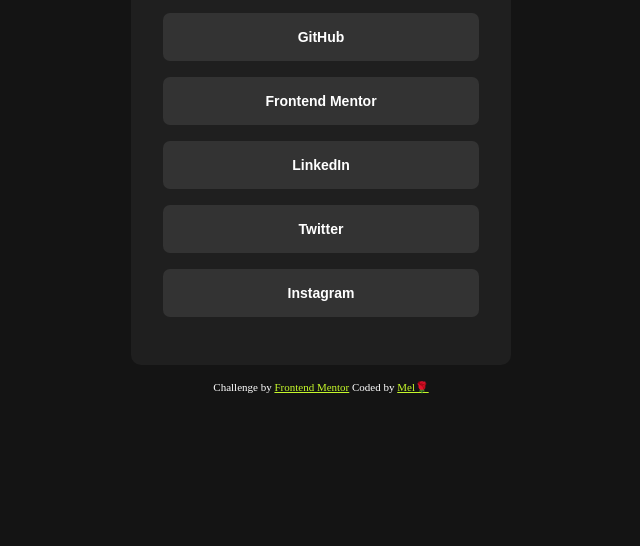
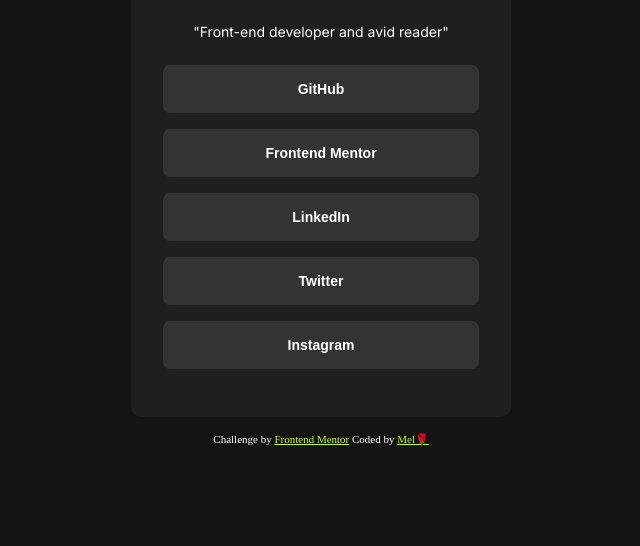
Before and after one commit to devmelody/Social-links-profile, a plain HTML site: page index.html in a window 1280 px wide. Shown: the part 350-896 px from the top of the page, without its empty margins (319-959 px from the left). Before the commit the page ends 800 px from the top, so only its background shows below. Drawn offline with Linux system fonts and the light colour scheme.

Commit message:
second commit

```diff
--- a/style.css
+++ b/style.css
@@ -11,7 +11,7 @@ body {
     flex-direction: column;
     align-items: center;
     justify-content: center;
-    height: calc(100vh-1px);
+    min-height: 100vh;
     background-color: hsl(0, 0%, 8%);
     color: hsl(0, 0%, 100%);
     margin: 3rem;
```
